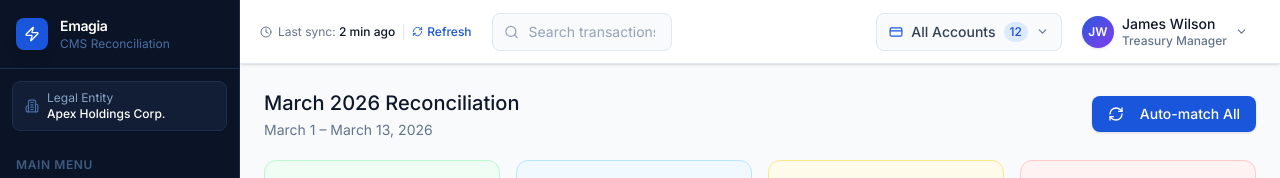
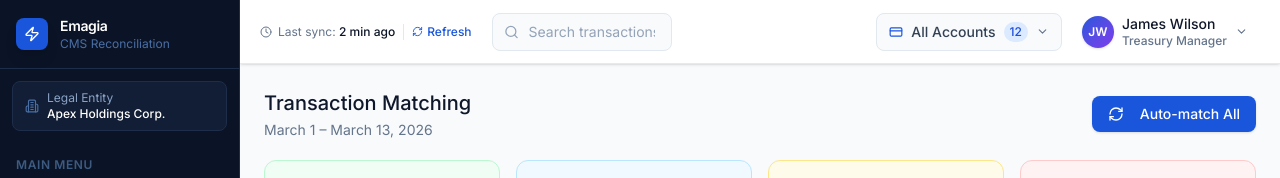
Before and after one commit to mallikarjunakorla/emagiaux, a React (Vite) app: page /transaction in a window 1280 px wide. Shown: the top 178 px of the page. Built offline with nearby package versions, Linux system fonts and the light colour scheme.

Commit message:
Update TransactionV1.tsx

```diff
--- a/src/app/pages/TransactionV1.tsx
+++ b/src/app/pages/TransactionV1.tsx
@@ -119,7 +119,7 @@ export function TransactionV1() {
       <div className="flex justify-between items-center">
         <div className="flex flex-col sm:flex-row sm:items-start sm:justify-between">
           <div>
-            <h2 className="text-[#0f172a]">March 2026 Reconciliation</h2>
+            <h2 className="text-[#0f172a]">Transaction Matching</h2>
             <p className="text-sm text-[#64748b] mt-0.5">March 1 – March 13, 2026</p>
           </div>
         </div>
```
